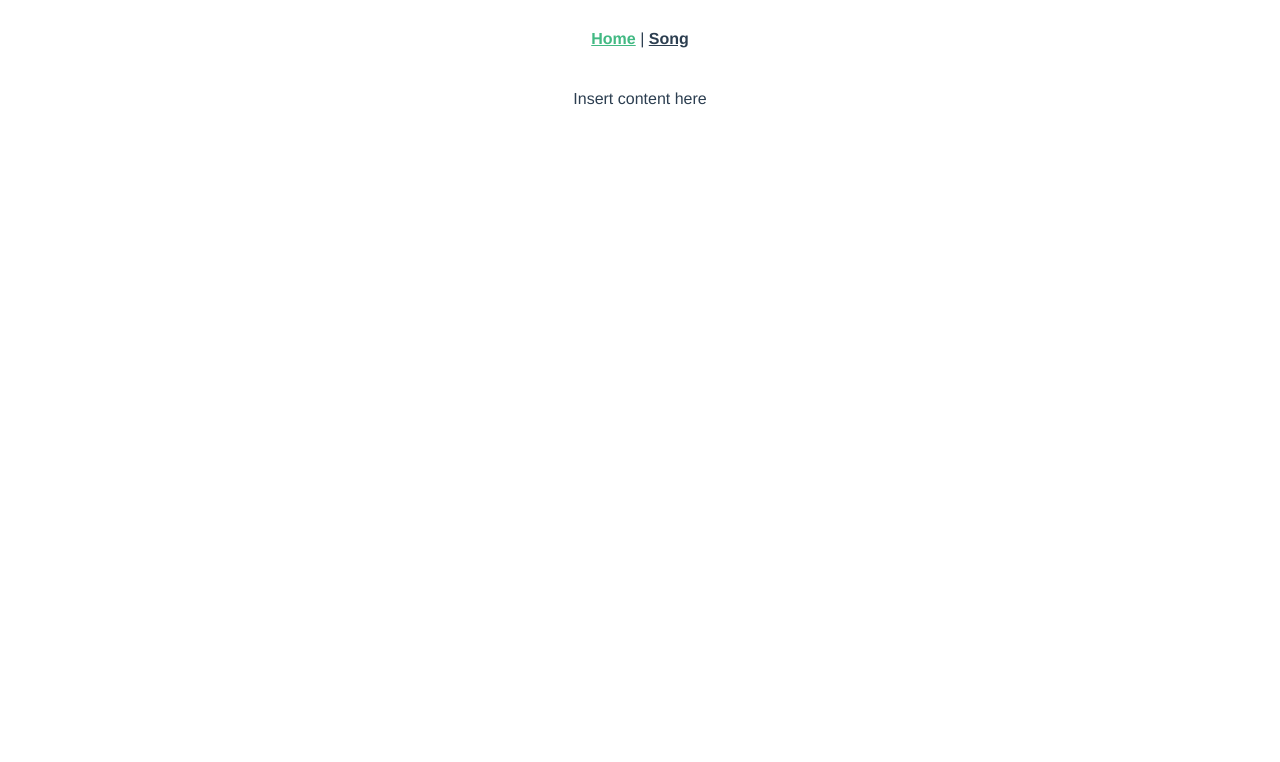
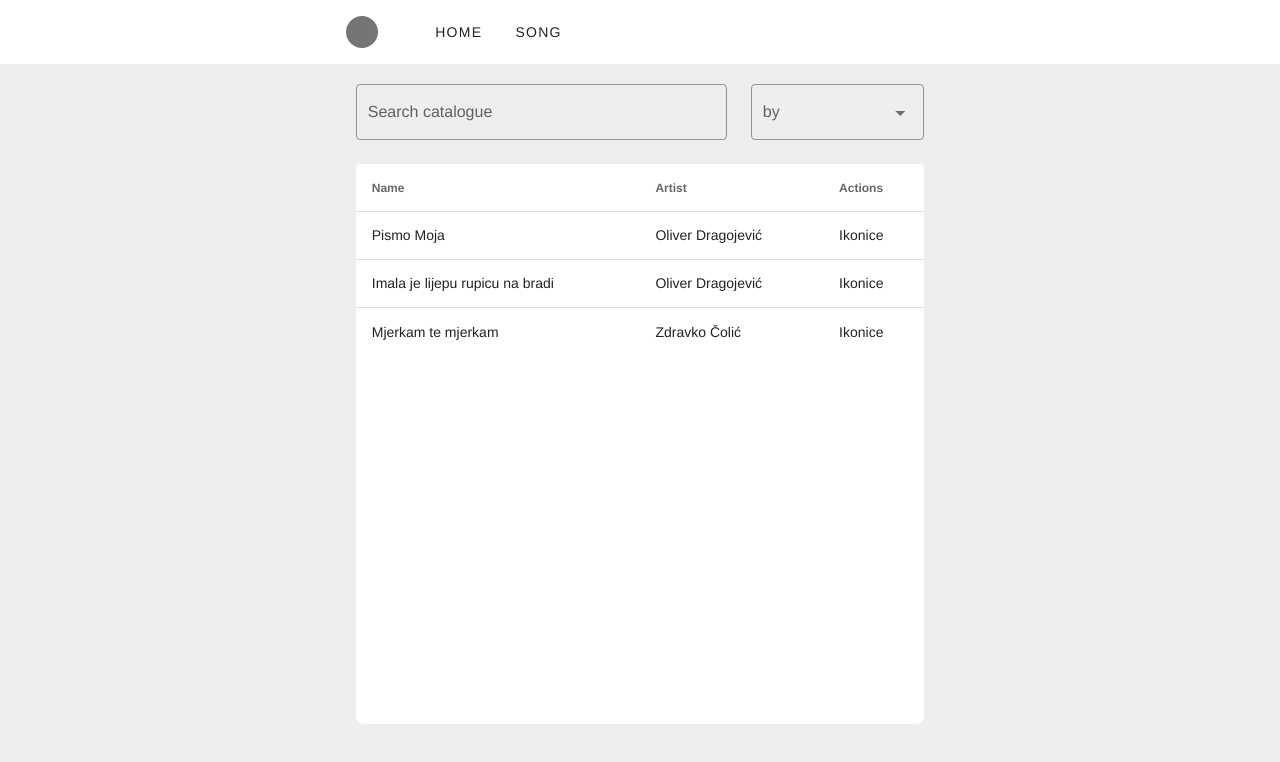
Before and after one commit to barisicm/collector, a Vue app in the folder frontend/: page / in a window 1280 px wide. Shown: the top 762 px of the page. Built offline with nearby package versions, Linux system fonts and the light colour scheme.

Commit message:
FEAT: Dynamic song list with search

```diff
--- a/frontend/src/App.vue
+++ b/frontend/src/App.vue
@@ -1,19 +1,48 @@
 <template>
-  <div id="app">
-    <nav>
-      <router-link to="/">Home</router-link> |
-      <router-link to="/song">Song</router-link>
-    </nav>
-    <router-view/>
-  </div>
+  <v-app id="app">
+		<v-app-bar app color="white" flat>
+			<v-row>
+				<v-col class="col-sm-12 col-md-6 offset-md-3">
+					<v-container class="py-0 fill-height">
+						<v-avatar class="mr-10" color="grey darken-1"	size="32"></v-avatar>
+						<v-btn text @click="toHomePage()">
+							Home
+						</v-btn>
+						<v-btn text @click="toSongPage()">
+							Song
+						</v-btn>
+					</v-container>
+				</v-col>
+			</v-row>
+		</v-app-bar>
+
+    <v-main class="grey lighten-3">
+			<router-view/>
+		</v-main>
+  </v-app>
 </template>
+<script>
+export default {
+	data() {
+		return {
 
+		}
+	},
+	methods: {
+		toHomePage() {
+			this.$router.push('/')
+		},
+		toSongPage() {
+			this.$router.push('song')
+		}
+	}
+}
+</script>
 <style lang="scss">
 #app {
   font-family: Avenir, Helvetica, Arial, sans-serif;
   -webkit-font-smoothing: antialiased;
   -moz-osx-font-smoothing: grayscale;
-  text-align: center;
   color: #2c3e50;
 }
 
--- a/frontend/src/components/HelloWorld.vue
+++ /dev/null
@@ -1,68 +0,0 @@
-<template>
-  <v-container>
-    <v-row class="text-center">
-      <v-col cols="12">
-					Insert content here
-      </v-col>
-    </v-row>
-  </v-container>
-</template>
-
-<script>
-  export default {
-    name: 'HelloWorld',
-
-    data: () => ({
-      ecosystem: [
-        {
-          text: 'vuetify-loader',
-          href: 'https://github.com/vuetifyjs/vuetify-loader',
-        },
-        {
-          text: 'github',
-          href: 'https://github.com/vuetifyjs/vuetify',
-        },
-        {
-          text: 'awesome-vuetify',
-          href: 'https://github.com/vuetifyjs/awesome-vuetify',
-        },
-      ],
-      importantLinks: [
-        {
-          text: 'Documentation',
-          href: 'https://vuetifyjs.com',
-        },
-        {
-          text: 'Chat',
-          href: 'https://community.vuetifyjs.com',
-        },
-        {
-          text: 'Made with Vuetify',
-          href: 'https://madewithvuejs.com/vuetify',
-        },
-        {
-          text: 'Twitter',
-          href: 'https://twitter.com/vuetifyjs',
-        },
-        {
-          text: 'Articles',
-          href: 'https://medium.com/vuetify',
-        },
-      ],
-      whatsNext: [
-        {
-          text: 'Explore components',
-          href: 'https://vuetifyjs.com/components/api-explorer',
-        },
-        {
-          text: 'Select a layout',
-          href: 'https://vuetifyjs.com/getting-started/pre-made-layouts',
-        },
-        {
-          text: 'Frequently Asked Questions',
-          href: 'https://vuetifyjs.com/getting-started/frequently-asked-questions',
-        },
-      ],
-    }),
-  }
-</script>
--- a/frontend/src/views/HomeView.vue
+++ b/frontend/src/views/HomeView.vue
@@ -1,17 +1,102 @@
 <template>
-  <div class="home">
-    <HelloWorld msg="Welcome to Your Vue.js App"/>
-  </div>
+  <v-container>
+		<div class="mt-2"></div>
+		<v-row>
+			<v-col class="col-sm-8 col-md-4 offset-md-3 ">
+				<v-text-field
+						label="Search catalogue"
+						placeholder="Ex. Oliver"
+						outlined
+						v-model="searchField"
+						hide-details=true
+				></v-text-field>
+			</v-col>
+			<v-col class="col-sm-4 col-md-2">
+					<v-select
+							:items="type"
+							label="by"
+							outlined
+							v-model="searchType"
+							hide-details=true
+					></v-select>
+				</v-col>
+		</v-row>
+		<v-row>
+			<v-col class=" col-sm-12 col-md-6 offset-md-3">
+				<v-sheet min-height="70vh"	rounded="lg">
+					<v-simple-table height="300px">
+						<template v-slot:default>
+							<thead>
+							<tr>
+								<th class="text-left">
+									Name
+								</th>
+								<th class="text-left">
+									Artist
+								</th>
+								<th class="text-left">
+									Actions
+								</th>
+							</tr>
+							</thead>
+							<tbody>
+							<tr
+									v-for="item in filteredSongs"
+									:key="item.name"
+							>
+								<td>{{ item.name }}</td>
+								<td>{{ item.artist }}</td>
+								<td>
+									Ikonice
+								</td>
+							</tr>
+							</tbody>
+						</template>
+					</v-simple-table>
+				</v-sheet>
+			</v-col>
+		</v-row>
+	</v-container>
 </template>
 
 <script>
 // @ is an alias to /src
-import HelloWorld from '@/components/HelloWorld.vue'
-
 export default {
+	data () {
+		return {
+			searchField: "",
+			searchType: "",
+			type: ["Name", "Artist"],
+			songs: [
+				{
+					name: "Pismo Moja",
+					artist: "Oliver Dragojević"
+				},
+				{
+					name: "Imala je lijepu rupicu na bradi",
+					artist: "Oliver Dragojević"
+				},
+				{
+					name: "Mjerkam te mjerkam",
+					artist: "Zdravko Čolić"
+				}
+			],
+		}
+	},
   name: 'HomeView',
   components: {
-    HelloWorld
-  }
+  },
+	computed: {
+		filteredSongs() {
+			return this.songs.filter(item => {
+				switch (this.searchType) {
+					case "Artist":
+						return item.artist.toLowerCase().includes(this.searchField.toLowerCase())
+					default:
+						return item.name.toLowerCase().includes(this.searchField.toLowerCase())
+				}
+			})
+		}
+	},
 }
 </script>
--- a/frontend/src/views/SongView.vue
+++ b/frontend/src/views/SongView.vue
@@ -1,5 +1,70 @@
 <template>
 	<v-container>
-		Insert song info here
+		<v-row>
+			<v-col class="col-sm-12 col-md-6 offset-md-3">
+				<v-sheet max-height="10vh" rounded="lg">
+					<v-icon large color="darken-2">mdi-arrow-expand-all</v-icon>
+					Ikonice goes here
+				</v-sheet>
+			</v-col>
+			<v-col class="col-sm-12 col-md-6 offset-md-3">
+				<v-sheet rounded="lg">
+					<pre>{{songData}}</pre>
+				</v-sheet>
+			</v-col>
+		</v-row>
 	</v-container>
 </template>
+<script>
+export default {
+	components: {
+	},
+	data () {
+		return {
+			songData: `
+				PISMO MOJA – Oliver
+				[intro]    B   F   Gm   D#  //  B  F  D#
+				B     F    Gm   D#
+				Pismo moja iscidi san dušu u tebe
+				B     F    Gm   D#
+				I pustija te u svit zbog ljubavi moje
+				B     F
+				Nesritne da mi svitliš put dok tražim je.
+
+				Svu lipotu svita ja stavija san tu
+				U ovu šaku riči u moju nevoju
+				I sudbinu da mi svitliš put dok tražim je,
+
+				Gm        D#                      B         F D# F-F#-Gm
+				Jer ova duša dalje   bez nje više ne može...
+				REF x2
+
+				Gm    D#       B   (F)
+				Pismo moja leti mi do nje
+				Gm    D#        B   (F)
+				I šapni joj riči najlipše
+				D#      F
+				Da još uvik nosin za nju
+				Dm     Gm
+				Po srid srca živu ranu
+				* D#    F // ** D#  F  B
+				koju samo ona ličit zna.
+
+				--- đitra solo s akordima 1. verse---
+				Svu lipotu svita ....
+				REF samo strumm
+				REF normalno
+				B       D#  F           x2
+				znaaaaaa….
+				pismo mojaaa..    B
+			`,
+		}
+	},
+	methods: {
+		sampleMethod(){
+		},
+	},
+	created() {
+	}
+}
+</script>
```
